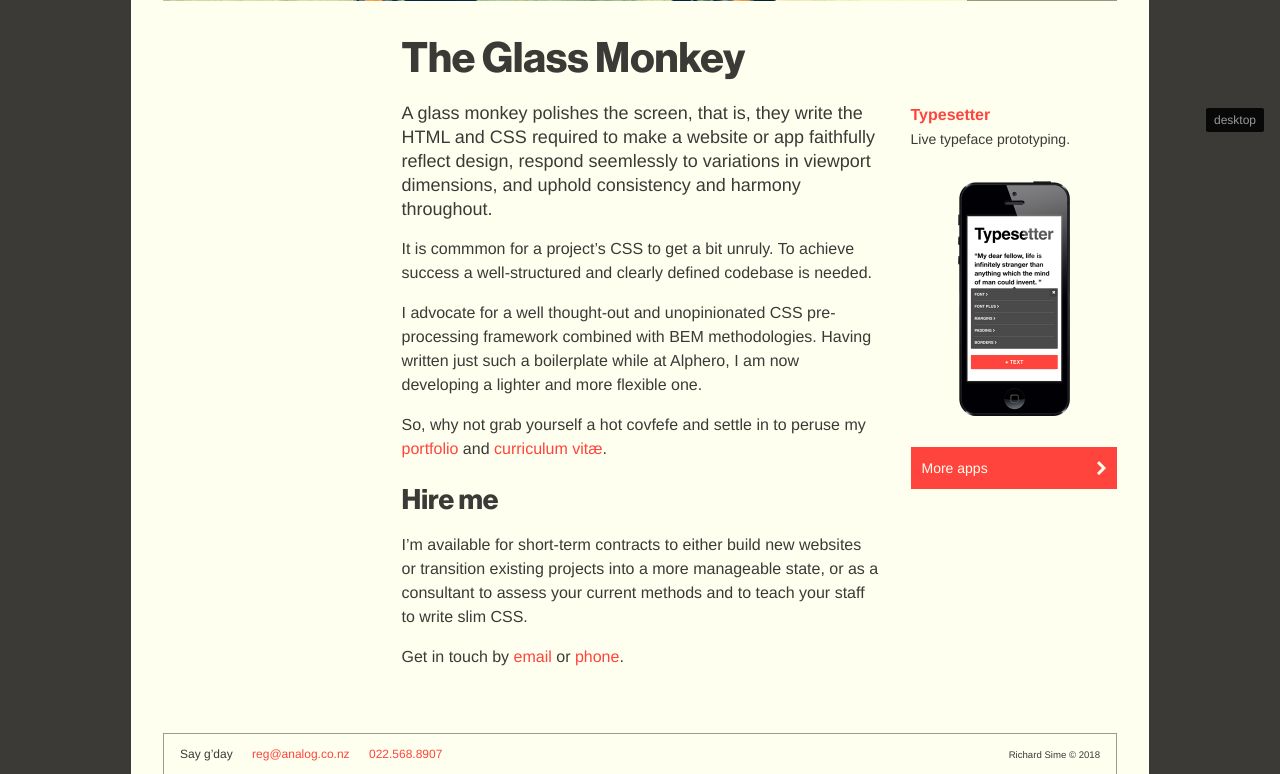
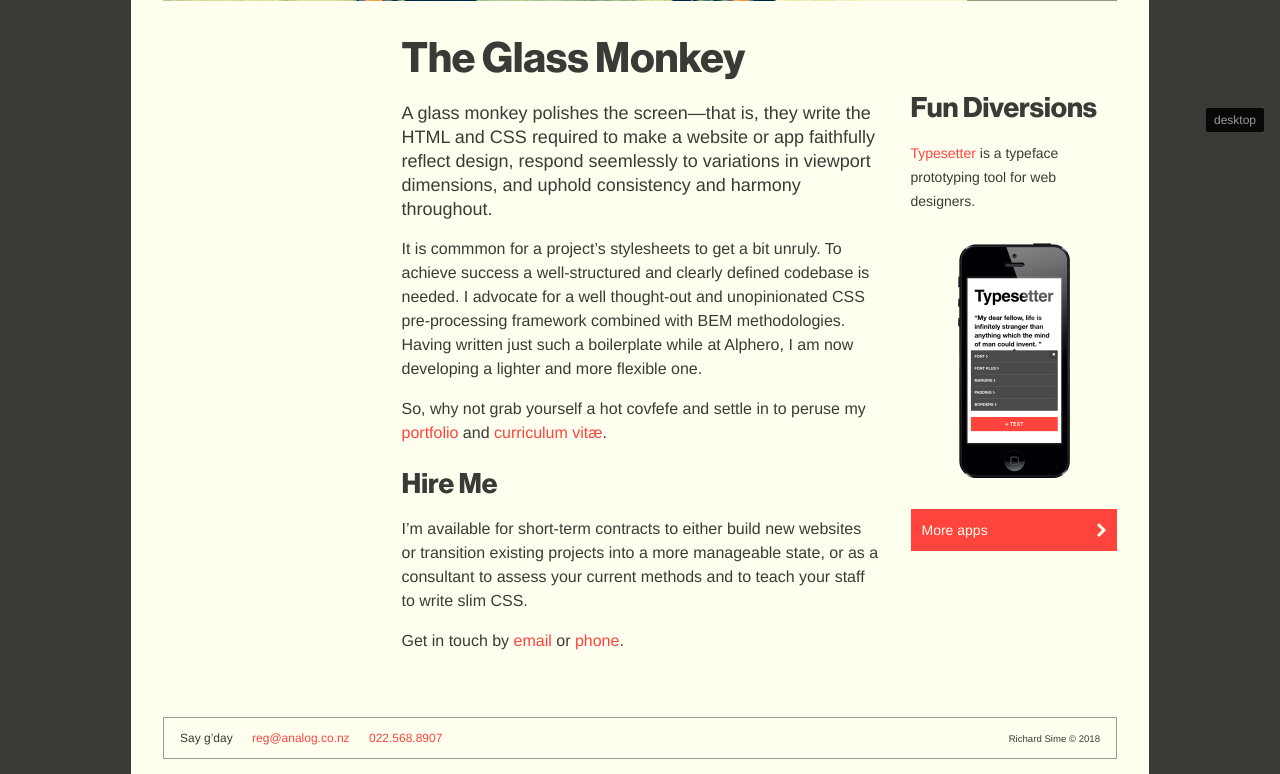
Before and after one commit to simefield/analog, a PHP site: page / in a window 1280 px wide. Shown: the part 660-1434 px from the top of the page. Run offline with PHP 8.4, Linux system fonts and the light colour scheme.

Commit message:
Update copy

```diff
--- a/index-view.php
+++ b/index-view.php
@@ -3,29 +3,27 @@
     <h1>The Glass Monkey</h1>
   </div>
   <div class="u-md-width1of2 u-md-push1of4">
-    <p class="lead">A glass monkey polishes the screen, that is, they write the HTML and CSS required to make a website or app faithfully reflect design,
+    <p class="lead">A glass monkey polishes the screen—that is, they write the HTML and CSS required to make a website or app faithfully reflect design,
     respond seemlessly to variations in viewport dimensions, and uphold consistency and harmony throughout.</p>
-    <p>It is commmon for a project’s CSS to get a bit unruly. To achieve success a well-structured and clearly defined codebase is needed.</p>
-    <p>I advocate for a well thought-out and unopinionated CSS pre-processing framework combined with BEM methodologies.
+    <p>It is commmon for a project’s stylesheets to get a bit unruly. To achieve success a well-structured and clearly defined codebase is needed. I advocate for a well thought-out and unopinionated CSS pre-processing framework combined with BEM methodologies.
       Having written just such a boilerplate while at Alphero, I am now developing a lighter and more flexible one.</p>
     <p>So, why not grab yourself a hot covfefe and settle in to peruse my <a href="projects/">portfolio</a> and <a href="cv/">curriculum vitæ</a>.</p>
-    <h2>Hire me</h2>
+    <h2>Hire Me</h2>
     <p>I’m available for short-term contracts to either build new websites or transition existing projects into a more manageable state, or as a consultant to assess your current methods and to teach your staff to write slim CSS.</p>
     <p>Get in touch by <a href="mailto:reg@analog.co.nz">email</a> or <a href="tel:022-568-8907">phone</a>.</p>
   </div>
   <div class="u-md-width1of4 Grid-md-skinnyRight u-md-push1of4">
     <div>
-      <div class='Aside'>
-        <h2 class="u-md-displayNone">Apps</h2>
-        <h4><a href="apps/typesetter/">Typesetter</a></h4>
-        <p class='u-mt-0'>Live typeface prototyping.</p>
+      <div class="Aside">
+        <h2 class="u-md-mt-sm">Fun Diversions</h2>
+        <p><a href="apps/typesetter/">Typesetter</a> is a typeface prototyping tool for web designers.</p>
         <a href="apps/typesetter/">
           <div class="u-textCenter u-mt-lg u-mb-lg">
-            <img class='app-iphone' src="images/app-typesetter.png" alt="Typesetter on iOS" width='112'>
+            <img class="app-iphone" src="images/app-typesetter.png" alt="Typesetter on iOS" width="112">
           </div>
         </a>
       </div>
-      <a href="apps/" class='Button Button--block'><span>More apps</span><span class="glyph  glyph-right-open"></span></a>
+      <a href="apps/" class="Button Button--block"><span>More apps</span><span class="glyph  glyph-right-open"></span></a>
     </div>
   </div>
 </div>
```
Also changed, not shown: cv/cv.php (+4 -5 lines).
